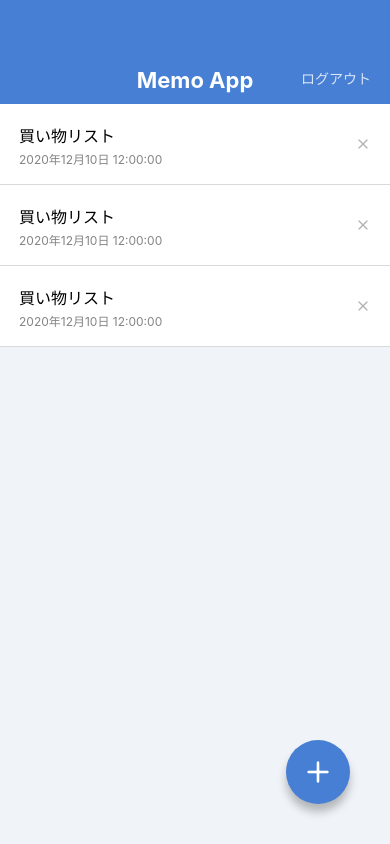
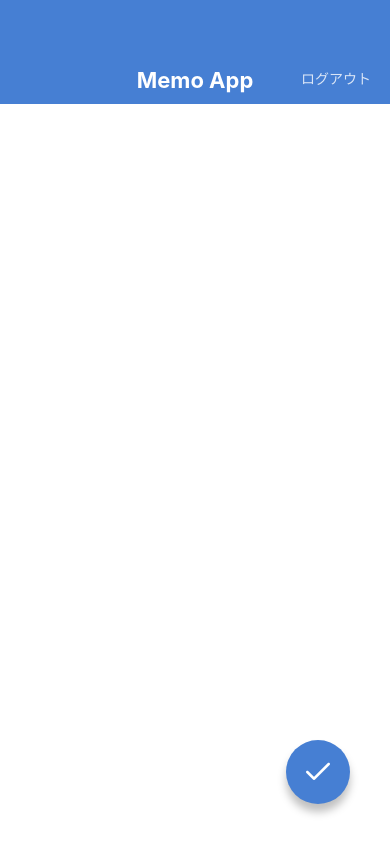
Before and after one commit to dausuke/MemoApp, a React Native app: screen / in a window 390 px wide. Built offline with nearby package versions, Linux system fonts and the light colour scheme.

Commit message:
Creat MemoEditScreen&MemoCreatScreen

```diff
--- a/App.jsx
+++ b/App.jsx
@@ -1,8 +1,10 @@
 import React from 'react';
 
-import MemoListScreen from './src/screens/MemoListScreens';
+// import MemoListScreen from './src/screens/MemoListScreens';
 // import MemoDitailScreen from './src/screens/MemoDitailScreens';
+// import MemoEditScreen from './src/screens/MemoEditScreen';
+import MemoCreatScreen from './src/screens/MemoCreatScreen';
 
 export default function App() {
-  return <MemoListScreen />;
+  return <MemoCreatScreen />;
 }
--- /dev/null
+++ b/src/screens/MemoCreatScreen.jsx
@@ -0,0 +1,35 @@
+import React from 'react';
+import { View, StyleSheet, TextInput, KeyboardAvoidingView } from 'react-native';
+
+import AppBar from '../components/AppBar';
+import CircleButton from '../components/CircleButton';
+
+const MemoCreatScreen = () => {
+  return (
+    <KeyboardAvoidingView style={styles.container} behavior="height">
+      <AppBar />
+      <View style={styles.inputContainer}>
+        <TextInput value="" multiline style={styles.input} />
+      </View>
+      <CircleButton name="check" />
+    </KeyboardAvoidingView>
+  );
+};
+const styles = StyleSheet.create({
+  container: {
+    flex: 1,
+  },
+  inputContainer: {
+    paddingHorizontal: 27,
+    paddingVertical: 32,
+    flex: 1,
+  },
+  input: {
+    flex: 1,
+    textAlignVertical: 'top',
+    fontSize: 16,
+    lineHeight: 24,
+  },
+});
+
+export default MemoCreatScreen;
--- /dev/null
+++ b/src/screens/MemoEditScreen.jsx
@@ -0,0 +1,35 @@
+import React from 'react';
+import { View, StyleSheet, TextInput, KeyboardAvoidingView } from 'react-native';
+
+import AppBar from '../components/AppBar';
+import CircleButton from '../components/CircleButton';
+
+const MemoEditScreen = () => {
+  return (
+    <KeyboardAvoidingView style={styles.container} behavior="height">
+      <AppBar />
+      <View style={styles.inputContainer}>
+        <TextInput value="買い物リスト" multiline style={styles.input} />
+      </View>
+      <CircleButton name="check" />
+    </KeyboardAvoidingView>
+  );
+};
+const styles = StyleSheet.create({
+  container: {
+    flex: 1,
+  },
+  inputContainer: {
+    paddingHorizontal: 27,
+    paddingVertical: 32,
+    flex: 1,
+  },
+  input: {
+    flex: 1,
+    textAlignVertical: 'top',
+    fontSize: 16,
+    lineHeight: 24,
+  },
+});
+
+export default MemoEditScreen;
```
